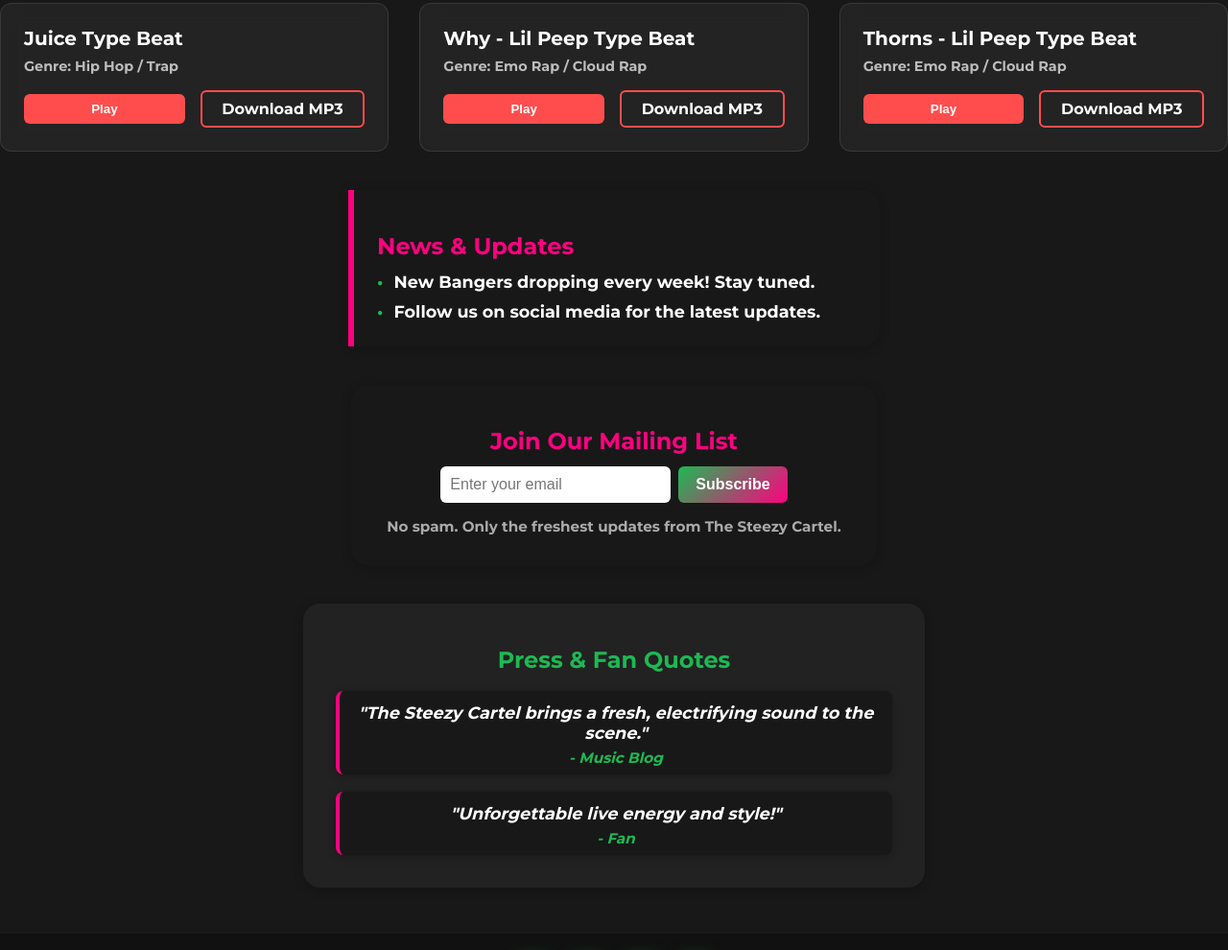
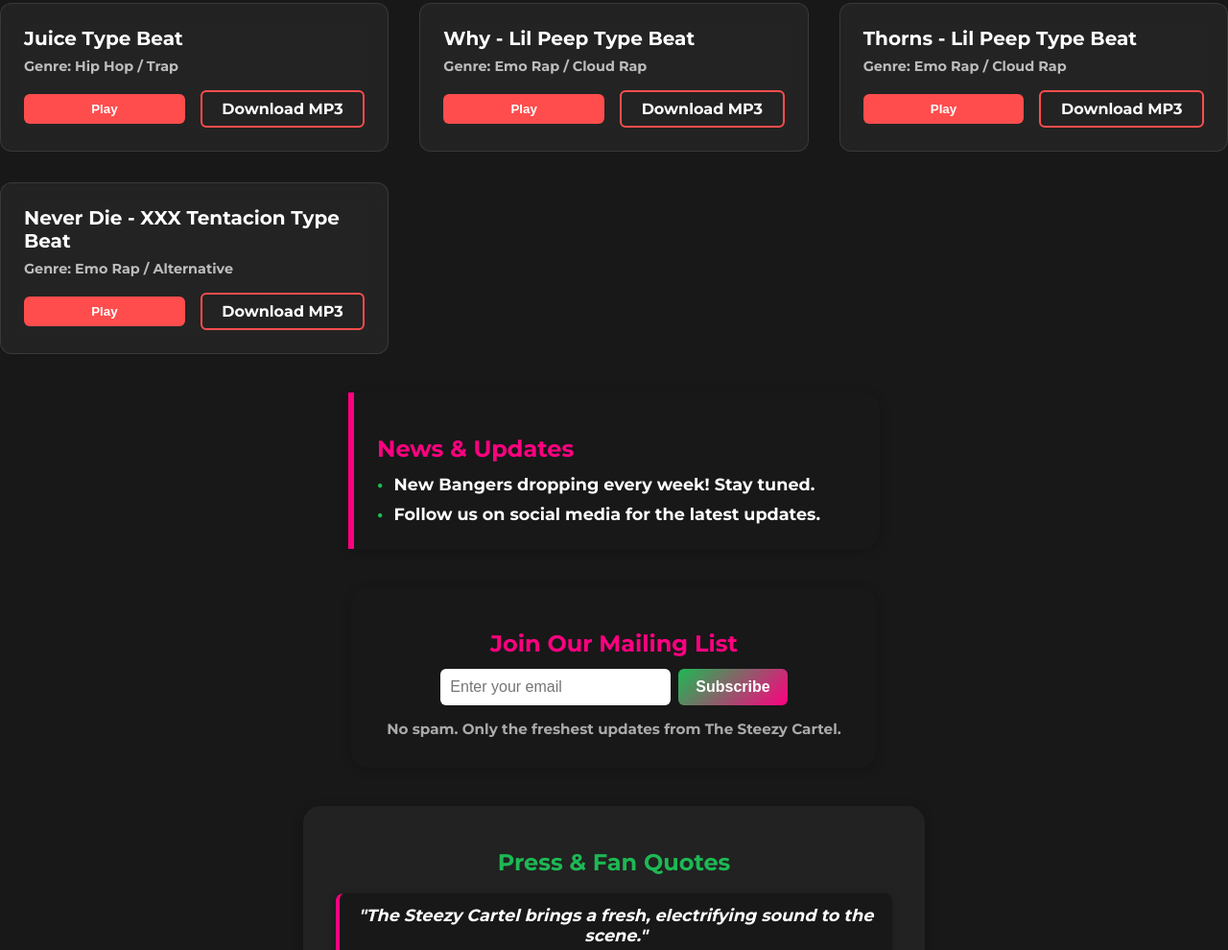
Before and after one commit to DeepthinkAIapp/steezycartel, a plain HTML site: page public/index.html in a window 1280 px wide. Shown: the part 5443-6433 px from the top of the page at 96% size. Drawn offline with Linux system fonts and the light colour scheme.

Commit message:
Add XXX Tentacion type beat to free beats section

```diff
--- a/public/index.html
+++ b/public/index.html
@@ -836,6 +836,18 @@
             <a href="/music/beatsindex/Thorns - Lil Peep Type Beat.mp3" download class="download-btn">Download MP3</a>
           </div>
         </div>
+
+        <div class="beat-card">
+          <div class="beat-info">
+            <h3>Never Die - XXX Tentacion Type Beat</h3>
+            <p class="beat-description">Genre: Emo Rap / Alternative</p>
+          </div>
+          <div class="beat-controls">
+            <audio id="beat14" src="/music/beatsindex/XXX Tentacion Type Beat - Never Die.mp3" type="audio/mpeg" preload="none"></audio>
+            <button class="play-btn" onclick="togglePlay('beat14', this)">Play</button>
+            <a href="/music/beatsindex/XXX Tentacion Type Beat - Never Die.mp3" download class="download-btn">Download MP3</a>
+          </div>
+        </div>
       </div>
     </div>
   </section>
```
